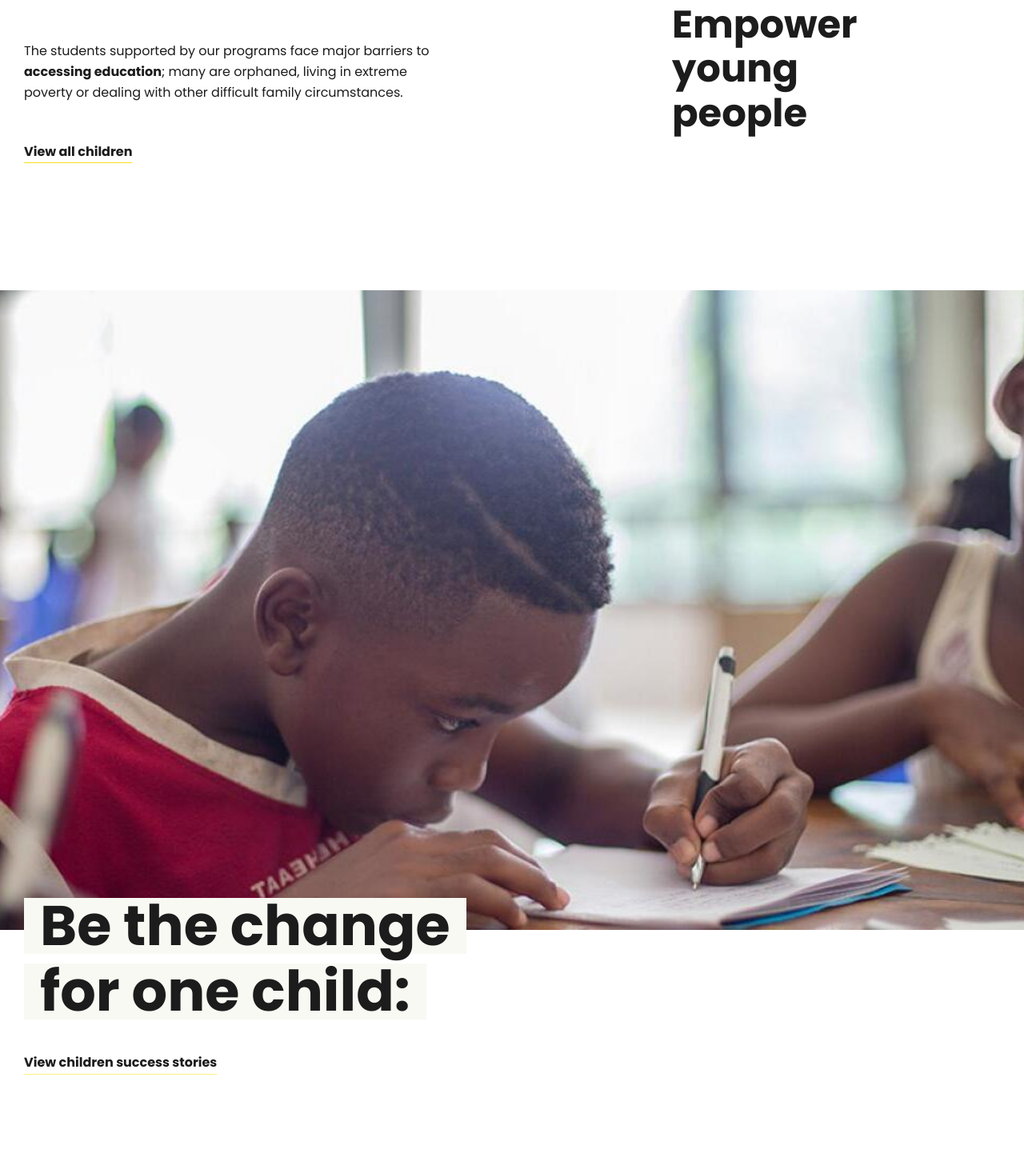
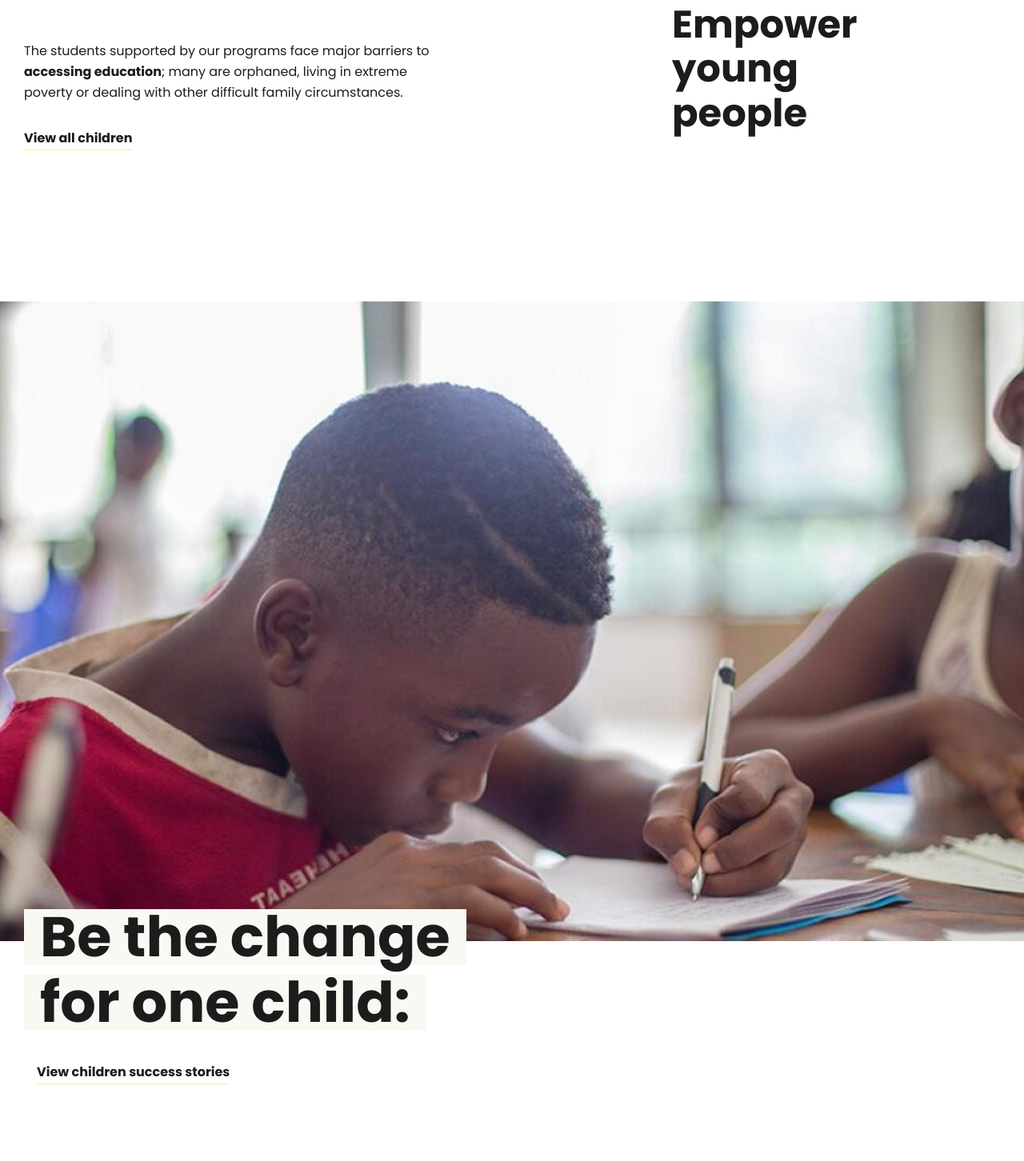
Before and after one commit to Shouryya-Manna/Caridad, a Next.js app: page /what-we-do in a window 1280 px wide. Shown: the part 2500-3952 px from the top of the page at 80% size. Built offline with nearby package versions, Linux system fonts and the light colour scheme.

Commit message:
Making code modular

```diff
--- a/src/components/GetInvolved/SponsorChild.tsx
+++ b/src/components/GetInvolved/SponsorChild.tsx
@@ -1,5 +1,6 @@
 import { Smile } from "lucide-react";
 import Image from "next/image";
+import UnderlinedText from "../Global/UnderlinedText";
 
 export default function SponsorChild() {
   return (
@@ -77,9 +78,10 @@ export default function SponsorChild() {
           Meet some of our amazing children who
           are waiting for sponsorship.
         </p>
-        <button className="font-bold text-tertiary text-[16px] cursor-pointer underline underline-offset-9 text-left decoration-yellow-200">
-          View all children
-        </button>
+        <UnderlinedText
+          text="View all children"
+          className="my-8 mx-0"
+        />
       </div>
     </section>
   );
--- a/src/components/WhatWeDo/Change.tsx
+++ b/src/components/WhatWeDo/Change.tsx
@@ -1,4 +1,5 @@
 import Image from "next/image";
+import UnderlinedText from "../Global/UnderlinedText";
 
 export default function Change() {
   return (
@@ -21,9 +22,10 @@ export default function Change() {
       </div>
 
       <div className="mt-30 mb-20 max-w-5xl px-7.5 flex flex-col justify-start leading-[1.7]">
-        <button className="my-8 font-bold text-tertiary text-[16px] cursor-pointer underline underline-offset-9 text-left decoration-yellow-200">
-          View children success stories
-        </button>
+        <UnderlinedText
+          text="View children success stories"
+          className="my-8"
+        />
       </div>
     </section>
   );
--- a/src/components/WhatWeDo/Section04.tsx
+++ b/src/components/WhatWeDo/Section04.tsx
@@ -1,4 +1,5 @@
 import Image from "next/image";
+import UnderlinedText from "../Global/UnderlinedText";
 
 export default function Section04() {
   return (
@@ -24,9 +25,10 @@ export default function Section04() {
             ; many are orphaned, living in extreme
             poverty or dealing with other
             difficult family circumstances.
-            <button className=" mt-12 cursor-pointer font-bold text-tertiary text-[16px] underline underline-offset-8 decoration-yellow-300">
-              View all children
-            </button>
+            <UnderlinedText
+              text="View all children"
+              className="my-8 mx-0"
+            />
           </p>
         </div>
         <div className="flex flex-col justify-center lg:mt-100 px-10">
```
